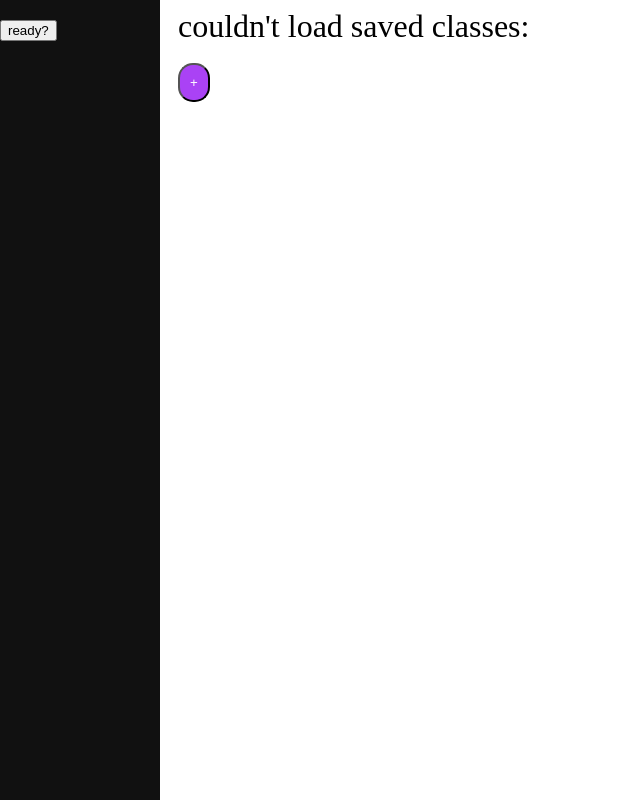
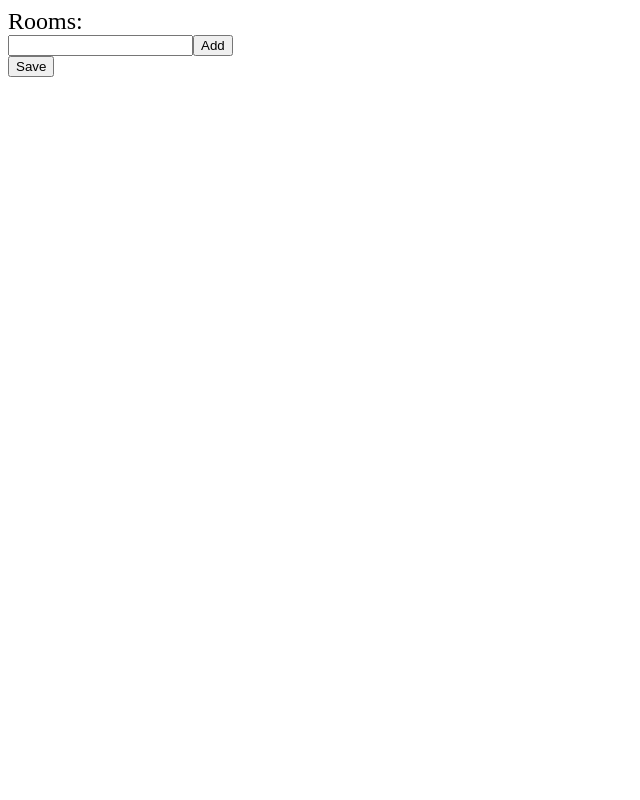
Before and after one commit to Enderjelen11/School-plan, a React (Vite) app: page / in a window 1280 px wide. Shown: the whole page, without its empty margins (0-640 px from the left). Built offline with nearby package versions, Linux system fonts and the light colour scheme.

Commit message:
max lessons in one day

```diff
--- a/src/Lessons.jsx
+++ b/src/Lessons.jsx
@@ -31,13 +31,20 @@
 }
 
 export default function Lessons() {
-    const [currentClass,setCurrentClass] = useState({name:'couldn\'t load saved classes',lessons:[]});
+    const [currentClass,setCurrentClass] = useState({
+        name:'couldn\'t load saved classes',
+        maxLessons:0,
+        lessons:[]
+    });
 
     const [adder,setAdder] = useState(false);
 
+    const maxLessonsInDay = useRef();
+
+
     if(!loadedSaved){
         readFile('Classes.json').then(r=>{
-            const savedClasses = r.map(e=>new Object({...e,lessons:[]}))
+            const savedClasses = r.map(e=>new Object({...e,maxLessons:3,lessons:[]}))
             setCurrentClass(savedClasses[0]);
             classes=savedClasses;
         });
@@ -55,10 +62,13 @@
         classes[index]=classToBeSaved;
     }
 
-    function selectClass(name){
-        setAdder(false);
-        const classChosen = classes.find(classSEL=>classSEL==name);
-        setCurrentClass(classChosen);
+    function selectClass(classSelected){
+        if(classSelected.name!=currentClass.name){
+            saveClass({...currentClass,maxLessons:maxLessonsInDay.current.value});
+            setAdder(false);
+            setCurrentClass(classSelected);
+            maxLessonsInDay.current.value=classSelected.maxLessons;
+        }
     }
 
     const [currentLesson,setLesson] = useState({
@@ -142,6 +152,7 @@
         const withoutCurrentLesson = [...currentClass.lessons].filter(e=>e.name!=name);
         const newClass = {
             name:currentClass.name,
+            maxLessons:maxLessonsInDay.current.value,
             lessons:[...withoutCurrentLesson,{
                 name,
                 teacher,
@@ -172,10 +183,16 @@
         </div>
 
         <div className="main">
-            <div><font size="+3">{currentClass.name}:</font></div>
+            <div><font size="+3"><b>{currentClass.name}:</b></font></div>
             <br></br>
+            <div>
+                <b>Max lessons in one day:</b>
+                <input type="text" ref={maxLessonsInDay}></input>
+            </div>
+
             <LessonsList lessons={currentClass.lessons} selectLesson={selectLesson} plusClicked={toggleAdder}/>
             <Adder>
+                <div><font size="+1"><b>{currentLesson.subject}:</b></font></div>
                 <div>
                     <b>How many lessons will there be in one week</b>
                     <input type="text" ref={lessonsAmountRef}></input>
--- a/src/main.jsx
+++ b/src/main.jsx
@@ -37,5 +37,5 @@
         )
 }
 
-//renderComponentAdders(['Rooms','Subjects','Teachers','Classes'],lessonsScene)
-lessonsScene();
+renderComponentAdders(['Rooms','Subjects','Teachers','Classes'],lessonsScene)
+//lessonsScene();
```
